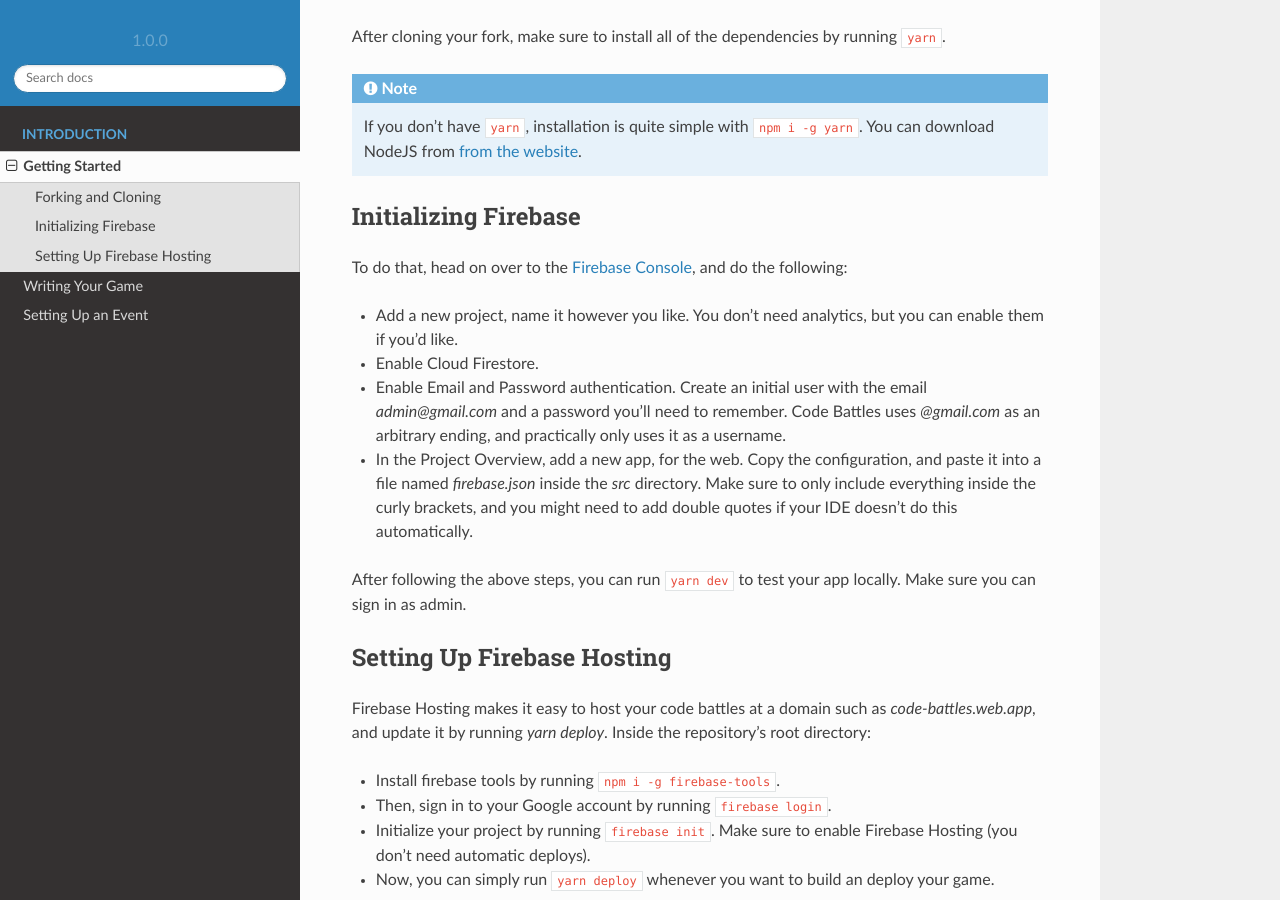
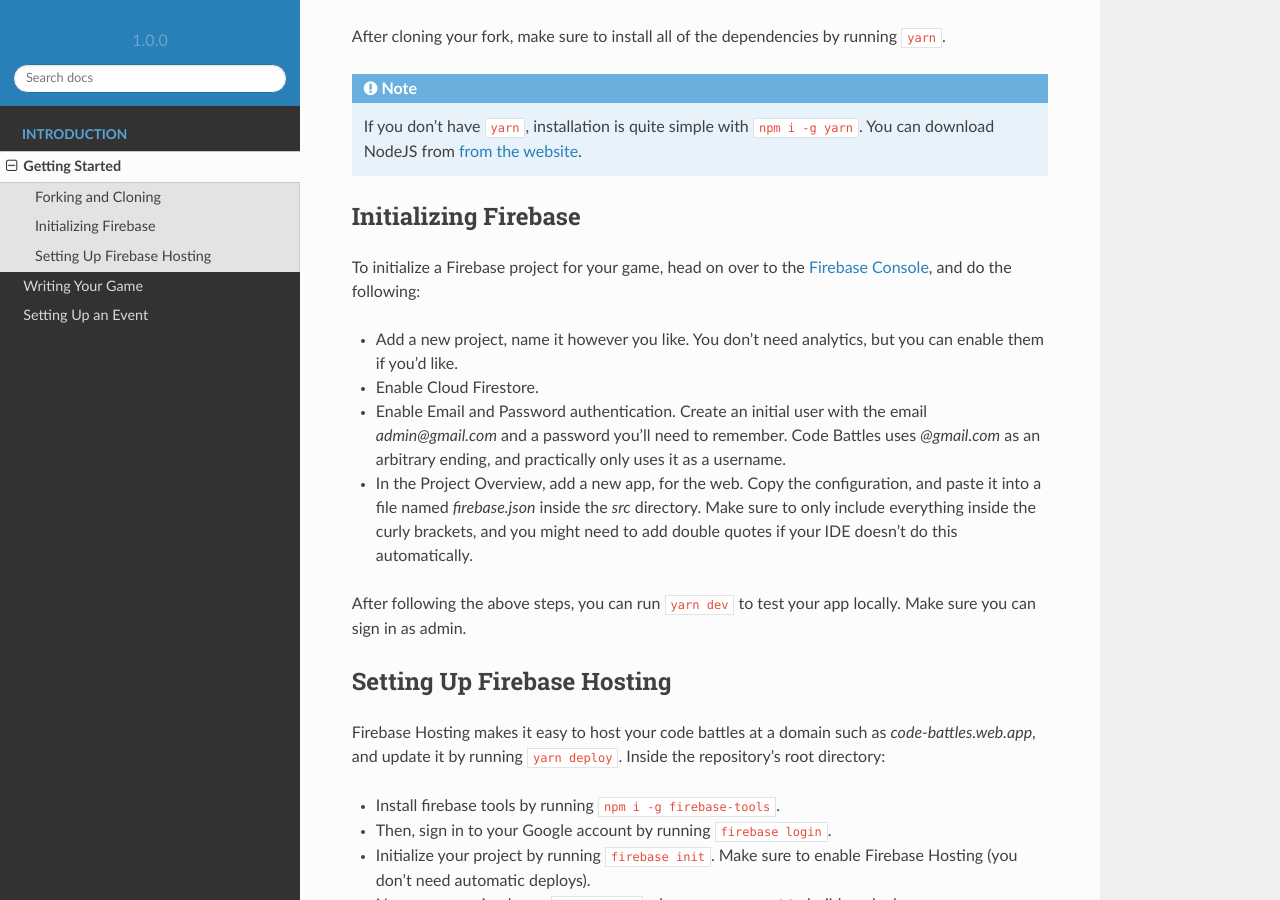
Before and after one commit to noamzaks/code-battles, a Sphinx documentation site: the page built from docs/source/getting-started.rst, in a window 1280 px wide and 900 px high, scrolled down 383 px. Built offline with Sphinx 7.4.7 and the Read the Docs theme 2.0.0, drawn with Linux system fonts in a browser that asks for light colours.

Commit message:
small fixes

```diff
--- a/docs/source/getting-started.rst
+++ b/docs/source/getting-started.rst
@@ -18,7 +18,7 @@
 Initializing Firebase
 +++++++++++++++++++++
 
-To do that, head on over to the `Firebase Console <https://console.firebase.google.com/>`_, and do the following:
+To initialize a Firebase project for your game, head on over to the `Firebase Console <https://console.firebase.google.com/>`_, and do the following:
 
 - Add a new project, name it however you like. You don't need analytics, but you can enable them if you'd like.
 - Enable Cloud Firestore.
@@ -30,7 +30,7 @@
 Setting Up Firebase Hosting
 +++++++++++++++++++++++++++
 
-Firebase Hosting makes it easy to host your code battles at a domain such as `code-battles.web.app`, and update it by running `yarn deploy`.
+Firebase Hosting makes it easy to host your code battles at a domain such as `code-battles.web.app`, and update it by running ``yarn deploy``.
 Inside the repository's root directory:
 
 - Install firebase tools by running ``npm i -g firebase-tools``.
--- a/docs/source/writing-your-game.rst
+++ b/docs/source/writing-your-game.rst
@@ -22,7 +22,7 @@
 Game State
 ++++++++++
 
-Your `GameState` class **must** contain an ``is_over()`` method which returns a ``bool``, a ``time`` property which is a ``float`` in seconds, and a ``active_player_indices`` property which is a list of the indices of the active players.
+Your ``GameState`` class **must** contain an ``is_over()`` method which returns a ``bool``, a ``time`` property which is a ``float`` in seconds, and a ``active_player_indices`` property which is a list of the indices of the active players.
 
 Game Simulator
 ++++++++++++++
```
